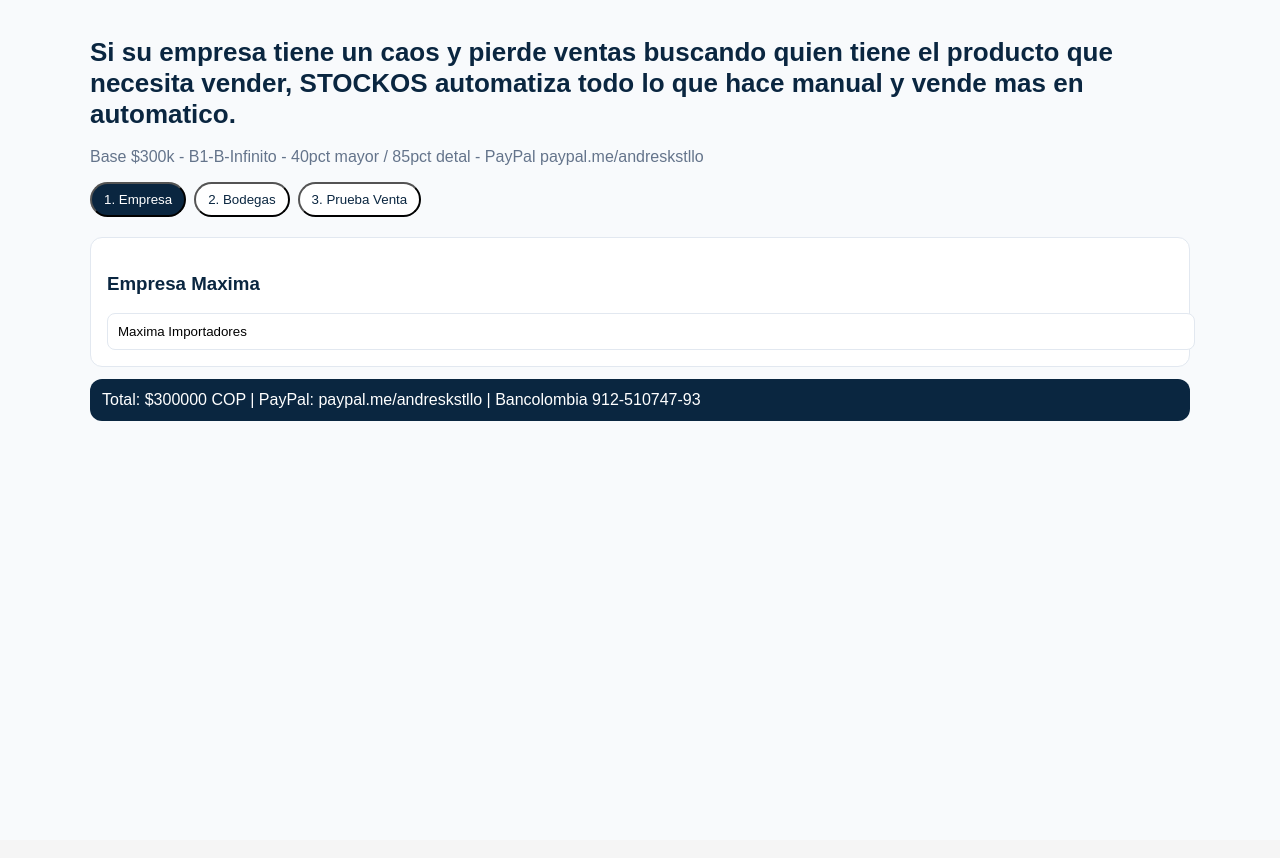
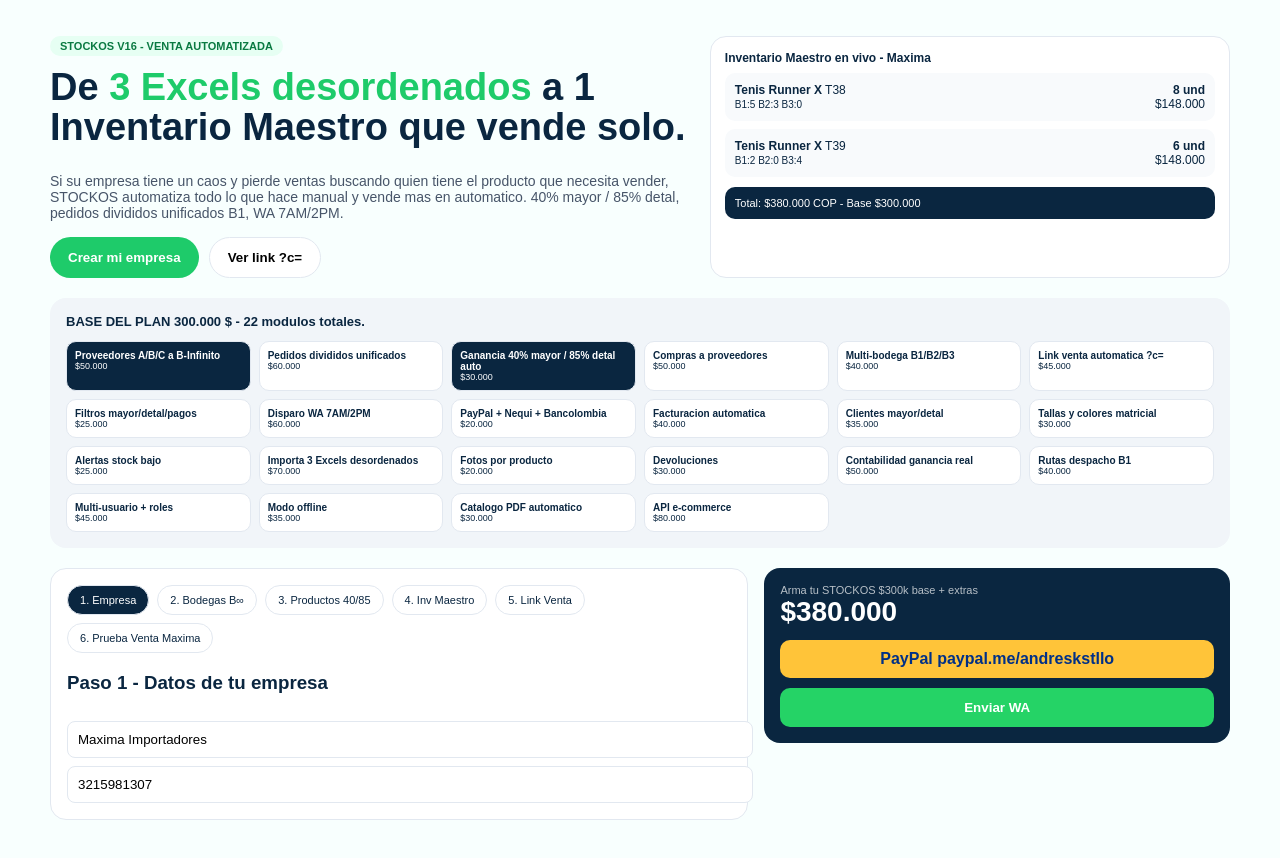
Before and after one commit to adminstockos-dotcom/stockos-v15-full, a Next.js app: page / in a window 1280 px wide. Built offline with nearby package versions, Linux system fonts and the light colour scheme.

Commit message:
Update page.tsx

```diff
--- a/app/page.tsx
+++ b/app/page.tsx
@@ -1,76 +1,81 @@
 "use client";
 // @ts-nocheck
 import { useState, useEffect } from "react";
-
 const BASE = 300000;
-
 export default function Home() {
-  const [empresa, setEmpresa] = useState({ nombre: "Maxima Importadores", wa: "3215981307", email: "adminstockos@gmail.com" });
+  const [empresa, setEmpresa] = useState({ nombre: "Maxima Importadores", nit: "900.123.456-7", wa: "3215981307", email: "adminstockos@gmail.com", ciudad: "Cali" });
   const [proveedores, setProveedores] = useState([
-    { id: "b1", nombre: "Proveedor A", bodega: "B1" },
-    { id: "b2", nombre: "Proveedor B", bodega: "B2" },
-    { id: "b3", nombre: "Proveedor C", bodega: "B3" },
+    { id: "b1", nombre: "Proveedor A - Cali Centro", bodega: "B1", ciudad: "Cali" },
+    { id: "b2", nombre: "Proveedor B - Mayorista Bogota", bodega: "B2", ciudad: "Bogota" },
+    { id: "b3", nombre: "Proveedor C - Importador", bodega: "B3", ciudad: "Medellin" },
   ]);
-  const [productos] = useState([
-    { id: "p1", nombre: "Tenis Runner X", costo: 80000, talla: "38", stocks: { b1: 5, b2: 3, b3: 0 } },
-    { id: "p2", nombre: "Tenis Runner X", costo: 80000, talla: "39", stocks: { b1: 2, b2: 0, b3: 4 } },
+  const [productos, setProductos] = useState([
+    { id: "p1", nombre: "Tenis Runner X", costo: 80000, talla: "38", color: "Negro", stocks: { b1: 5, b2: 3, b3: 0 }, cat: "Tenis" },
+    { id: "p2", nombre: "Tenis Runner X", costo: 80000, talla: "39", color: "Blanco", stocks: { b1: 2, b2: 0, b3: 4 }, cat: "Tenis" },
   ]);
   const [paso, setPaso] = useState(0);
-  const [mods, setMods] = useState([]);
+  const [mods, setMods] = useState(["prov", "ganancia"]);
   const [linkGen, setLinkGen] = useState("");
-
-  const MODULES = [
-    { id: "prov", name: "Proveedores B Infinito", price: 50000 },
-    { id: "pedidos", name: "Pedidos unificados", price: 60000 },
-    { id: "ganancia", name: "Ganancia 40pct/85pct", price: 30000 },
+  const [carrito, setCarrito] = useState([]);
+  const [filtro, setFiltro] = useState("detal");
+  const MODULOS_22 = [
+    { id: "prov", name: "Proveedores A/B/C a B-Infinito", desc: "B1,B2,B3 hasta B∞", price: 50000 },
+    { id: "pedidos", name: "Pedidos divididos unificados", desc: "2 B1 +1 B3 = 1 despacho B1", price: 60000 },
+    { id: "ganancia", name: "Ganancia 40% mayor / 85% detal auto", desc: "Calcula precio solo", price: 30000 },
+    { id: "compras", name: "Compras a proveedores", desc: "Ordena stock", price: 50000 },
+    { id: "multibodega", name: "Multi-bodega B1/B2/B3", desc: "Unifica 3 Excels en 1 Maestro", price: 40000 },
+    { id: "link", name: "Link venta automatica ?c=", desc: "Base64 con todo", price: 45000 },
+    { id: "filtros", name: "Filtros mayor/detal/pagos", desc: "Filtra link", price: 25000 },
+    { id: "wa", name: "Disparo WA 7AM/2PM", desc: "Reporte auto", price: 60000 },
+    { id: "paypal", name: "PayPal + Nequi + Bancolombia", desc: "paypal.me/andreskstllo", price: 20000 },
+    { id: "factura", name: "Facturacion automatica", desc: "Factura + remision", price: 40000 },
+    { id: "clientes", name: "Clientes mayor/detal", desc: "Historial", price: 35000 },
+    { id: "tallas", name: "Tallas y colores matricial", desc: "Matriz", price: 30000 },
+    { id: "alertas", name: "Alertas stock bajo", desc: "Avisa <5", price: 25000 },
+    { id: "excel", name: "Importa 3 Excels desordenados", desc: "A,B,C -> 1 Maestro", price: 70000 },
+    { id: "fotos", name: "Fotos por producto", desc: "Galeria WA", price: 20000 },
+    { id: "devol", name: "Devoluciones", desc: "Control devol", price: 30000 },
+    { id: "conta", name: "Contabilidad ganancia real", desc: "Costo vs venta", price: 50000 },
+    { id: "rutas", name: "Rutas despacho B1", desc: "Optimiza", price: 40000 },
+    { id: "multiuser", name: "Multi-usuario + roles", desc: "Vendedor,bodega,admin", price: 45000 },
+    { id: "offline", name: "Modo offline", desc: "Vende sin internet", price: 35000 },
+    { id: "catalogo", name: "Catalogo PDF automatico", desc: "PDF 40/85", price: 30000 },
+    { id: "api", name: "API e-commerce", desc: "Shopify/Woo", price: 80000 },
   ];
-
-  const total = BASE + mods.reduce((s: any, id: any) => {
-    const f: any = MODULES.find((m: any) => m.id === id);
-    return s + (f? f.price : 0);
-  }, 0);
-
-  const toB64 = (str: string) => {
-    if (typeof window === "undefined") return "";
-    try { return window.btoa(unescape(encodeURIComponent(str))); } catch { return window.btoa(str); }
-  };
-  const fromB64 = (str: string) => {
-    if (typeof window === "undefined") return "{}";
-    try { return decodeURIComponent(escape(window.atob(str))); } catch { return window.atob(str); }
-  };
-
-  useEffect(() => {
-    try {
-      const c = new URLSearchParams(window.location.search).get("c");
-      if (c) {
-        const data = JSON.parse(fromB64(c));
-        if (data.empresa) setEmpresa(data.empresa);
-        if (data.proveedores) setProveedores(data.proveedores);
-      }
-    } catch {}
-  }, []);
-
-  const generarLink = () => {
-    const b64 = toB64(JSON.stringify({ empresa, proveedores, productos, mods, total }));
-    setLinkGen(window.location.origin + window.location.pathname + "?c=" + b64);
-  };
-
+  const total = BASE + mods.reduce((s, id) => s + (MODULOS_22.find(m => m.id === id)?.price || 0), 0);
+  const toB64 = (str) => { if(typeof window==="undefined") return ""; try{ return window.btoa(unescape(encodeURIComponent(str))); }catch{ return window.btoa(str); } };
+  const fromB64 = (str) => { if(typeof window==="undefined") return "{}"; try{ return decodeURIComponent(escape(window.atob(str))); }catch{ return window.atob(str); } };
+  useEffect(() => { try{ const c=new URLSearchParams(window.location.search).get("c"); if(c){ const data=JSON.parse(fromB64(c)); if(data.empresa) setEmpresa(data.empresa); if(data.proveedores) setProveedores(data.proveedores); if(data.productos) setProductos(data.productos); if(data.mods) setMods(data.mods); } }catch{} }, []);
+  const calcMayor=(c)=>Math.round(c*1.4); const calcDetal=(c)=>Math.round(c*1.85);
+  const inventarioMaestro=productos.map(p=>{ const totalStock=Object.values(p.stocks).reduce((a,b)=>a+b,0); return {...p, totalStock, mayor: calcMayor(p.costo), detal: calcDetal(p.costo)}; });
+  const generarLink=()=>{ const b64=toB64(JSON.stringify({ empresa, proveedores, productos, mods, total, base: BASE })); setLinkGen(window.location.origin+window.location.pathname+"?c="+b64); };
   return (
-    <div style={{ fontFamily: "Arial", background: "#F8FAFC", minHeight: "100vh", color: "#0A2640", padding: 20 }}>
-      <div style={{ maxWidth: 1100, margin: "0 auto" }}>
-        <h1 style={{ fontSize: 26, fontWeight: 900 }}>Si su empresa tiene un caos y pierde ventas buscando quien tiene el producto que necesita vender, STOCKOS automatiza todo lo que hace manual y vende mas en automatico.</h1>
-        <p style={{ color: "#64748B" }}>Base $300k - B1-B-Infinito - 40pct mayor / 85pct detal - PayPal paypal.me/andreskstllo</p>
-        <div style={{ display: "flex", gap: 8, marginTop: 16 }}>
-          <button onClick={() => setPaso(0)} style={{ padding: "8px 12px", borderRadius: 999, background: paso===0?"#0A2640":"white", color: paso===0?"white":"#0A2640" }}>1. Empresa</button>
-          <button onClick={() => setPaso(1)} style={{ padding: "8px 12px", borderRadius: 999, background: paso===1?"#0A2640":"white", color: paso===1?"white":"#0A2640" }}>2. Bodegas</button>
-          <button onClick={() => setPaso(2)} style={{ padding: "8px 12px", borderRadius: 999, background: paso===2?"#0A2640":"white", color: paso===2?"white":"#0A2640" }}>3. Prueba Venta</button>
+    <div style={{ fontFamily: "Arial", background: "#F8FFFE", minHeight: "100vh", color: "#0A2640" }}>
+      <div style={{ maxWidth: 1180, margin: "0 auto", padding: "0 20px" }}>
+        <div style={{ display: "grid", gridTemplateColumns: "1.1fr 0.9fr", gap: 24, padding: "36px 0 20px" }}>
+          <div>
+            <div style={{ display: "inline-block", background: "#E6FFF3", color: "#0A7A42", padding: "4px 10px", borderRadius: 999, fontSize: 11, fontWeight: 800 }}>STOCKOS V16 - VENTA AUTOMATIZADA</div>
+            <h1 style={{ fontSize: 38, fontWeight: 900, lineHeight: 1.05, marginTop: 12 }}>De <span style={{ color: "#1ECB6A" }}>3 Excels desordenados</span> a 1 Inventario Maestro que vende solo.</h1>
+            <p style={{ marginTop: 12, color: "#475569", fontSize: 14 }}>Si su empresa tiene un caos y pierde ventas buscando quien tiene el producto que necesita vender, STOCKOS automatiza todo lo que hace manual y vende mas en automatico. 40% mayor / 85% detal, pedidos divididos unificados B1, WA 7AM/2PM.</p>
+            <div style={{ display: "flex", gap: 10, marginTop: 16 }}><button onClick={()=>setPaso(0)} style={{ background: "#1ECB6A", color: "white", padding: "12px 18px", borderRadius: 999, border: "none", fontWeight: 800 }}>Crear mi empresa</button><button onClick={generarLink} style={{ background: "white", padding: "12px 18px", borderRadius: 999, border: "1px solid #E2E8F0", fontWeight: 700 }}>Ver link ?c=</button></div>
+          </div>
+          <div style={{ background: "white", borderRadius: 16, border: "1px solid #E2E8F0", padding: 14 }}>
+            <div style={{ fontWeight: 800, fontSize: 12 }}>Inventario Maestro en vivo - Maxima</div>
+            {inventarioMaestro.map(p=><div key={p.id} style={{ display: "flex", justifyContent: "space-between", background: "#F8FAFC", padding: "10px", borderRadius: 10, fontSize: 12, marginTop: 8 }}><div><b>{p.nombre}</b> T{p.talla}<br/><span style={{ fontSize: 10 }}>{proveedores.map(pr=>pr.bodega+":"+(p.stocks[pr.id]||0)).join(" ")}</span></div><div style={{ textAlign: "right" }}><div style={{ fontWeight: 800 }}>{p.totalStock} und</div><div>${p.detal.toLocaleString("es-CO")}</div></div></div>)}
+            <div style={{ marginTop: 10, background: "#0A2640", color: "white", borderRadius: 10, padding: 10, fontSize: 11 }}>Total: ${total.toLocaleString("es-CO")} COP - Base ${BASE.toLocaleString("es-CO")}</div>
+          </div>
         </div>
-        <div style={{ marginTop: 20, background: "white", padding: 16, borderRadius: 12, border: "1px solid #E2E8F0" }}>
-          {paso===0 && <div><h3>Empresa Maxima</h3><input value={empresa.nombre} onChange={(e) => setEmpresa({...empresa, nombre: e.target.value })} style={{ width: "100%", padding: 10, borderRadius: 8, border: "1px solid #E2E8F0" }} /></div>}
-          {paso===1 && <div><h3>Bodegas B1-Infinito</h3>{proveedores.map((p: any) => <div key={p.id} style={{ marginTop: 8 }}><span style={{ background: "#0A2640", color: "white", padding: "4px 8px", borderRadius: 6 }}>{p.bodega}</span> {p.nombre}</div>)}<button onClick={() => setProveedores([...proveedores, { id: "b"+(proveedores.length+1), nombre: "Proveedor "+String.fromCharCode(65+proveedores.length), bodega: "B"+(proveedores.length+1) }])} style={{ marginTop: 12, padding: "8px 14px", borderRadius: 999, background: "#1ECB6A", border: "none" }}>+ Agregar B{proveedores.length+1}</button></div>}
-          {paso===2 && <div><h3>Prueba Venta Automatica</h3><button onClick={generarLink} style={{ width: "100%", padding: 12, background: "#0A2640", color: "white", borderRadius: 10 }}>GENERAR LINK?c=</button>{linkGen && <div style={{ marginTop: 8, fontSize: 10, wordBreak: "break-all", background: "#F1F5F9", padding: 8 }}>{linkGen}</div>}</div>}
+        <div style={{ background: "#F1F5F9", borderRadius: 16, padding: 16 }}><div style={{ fontWeight: 900, fontSize: 13 }}>BASE DEL PLAN 300.000 $ - 22 modulos totales.</div><div style={{ display: "grid", gridTemplateColumns: "repeat(6, 1fr)", gap: 8, marginTop: 12 }}>{MODULOS_22.map(m=><label key={m.id} style={{ background: mods.includes(m.id)?"#0A2640":"white", color: mods.includes(m.id)?"white":"#0A2640", border: "1px solid #E2E8F0", borderRadius: 10, padding: "8px", fontSize: 10 }}><input type="checkbox" checked={mods.includes(m.id)} onChange={()=>setMods(prev=>prev.includes(m.id)?prev.filter(x=>x!==m.id):[...prev,m.id])} style={{ display: "none" }} /><div style={{ fontWeight: 800 }}>{m.name}</div><div style={{ fontSize: 9 }}>${m.price.toLocaleString("es-CO")}</div></label>)}</div></div>
+        <div style={{ marginTop: 20, display: "grid", gridTemplateColumns: "1.2fr 0.8fr", gap: 16, paddingBottom: 40 }}>
+          <div style={{ background: "white", borderRadius: 16, border: "1px solid #E2E8F0", padding: 16 }}>
+            <div style={{ display: "flex", gap: 8, flexWrap: "wrap" }}>{["Empresa","Bodegas B∞","Productos 40/85","Inv Maestro","Link Venta","Prueba Venta Maxima"].map((s,i)=><button key={s} onClick={()=>setPaso(i)} style={{ padding: "8px 12px", borderRadius: 999, border: "1px solid #E2E8F0", background: paso===i?"#0A2640":"white", color: paso===i?"white":"#0A2640", fontSize: 11 }}>{i+1}. {s}</button>)}</div>
+            {paso===0 && <div style={{ marginTop: 16 }}><h3>Paso 1 - Datos de tu empresa</h3><input value={empresa.nombre} onChange={e=>setEmpresa({...empresa, nombre: e.target.value})} placeholder="Maxima Importadores" style={{ width: "100%", padding: 10, borderRadius: 8, border: "1px solid #E2E8F0", marginTop: 8 }} /><input value={empresa.wa} onChange={e=>setEmpresa({...empresa, wa: e.target.value})} placeholder="WhatsApp" style={{ width: "100%", padding: 10, borderRadius: 8, border: "1px solid #E2E8F0", marginTop: 8 }} /></div>}
+            {paso===1 && <div style={{ marginTop: 16 }}><h3>Bodegas B1 a B-Infinito</h3>{proveedores.map(p=><div key={p.id} style={{ display: "flex", gap: 8, marginTop: 8 }}><span style={{ background: "#0A2640", color: "white", padding: "4px 8px", borderRadius: 6 }}>{p.bodega}</span><input value={p.nombre} onChange={e=>setProveedores(proveedores.map(x=>x.id===p.id?{...x, nombre: e.target.value}:x))} style={{ flex: 1, padding: 8, borderRadius: 8, border: "1px solid #E2E8F0" }} /></div>)}<button onClick={()=>setProveedores([...proveedores,{ id: "b"+(proveedores.length+1), nombre: "Proveedor "+String.fromCharCode(65+proveedores.length), bodega: "B"+(proveedores.length+1) }])} style={{ marginTop: 10, padding: "8px 14px", borderRadius: 999, background: "#1ECB6A", border: "none" }}>+ Agregar B{proveedores.length+1} hasta B∞</button></div>}
+            {paso===4 && <div style={{ marginTop: 16 }}><h3>Link venta automatica ?c=</h3><button onClick={generarLink} style={{ width: "100%", background: "#0A2640", color: "white", padding: 12, borderRadius: 10, fontWeight: 800 }}>GENERAR LINK CORTO</button>{linkGen && <div style={{ marginTop: 8, fontSize: 10, wordBreak: "break-all", background: "#F1F5F9", padding: 8 }}>{linkGen}</div>}</div>}
+            {paso===5 && <div style={{ marginTop: 16 }}><h3>Prueba Venta Automatica Maxima</h3>{inventarioMaestro.map(p=><div key={p.id} style={{ display: "flex", justifyContent: "space-between", padding: 8, borderBottom: "1px solid #F1F5F9" }}><span>{p.nombre} Stock {p.totalStock} ${p.detal.toLocaleString("es-CO")}</span><button onClick={()=>setCarrito(prev=>{ const ex=prev.find(x=>x.prodId===p.id); if(ex) return prev.map(x=>x.prodId===p.id?{...x, qty: x.qty+1}:x); return [...prev,{ prodId: p.id, qty: 1 }]; })} style={{ padding: "4px 10px", borderRadius: 999, background: "#1ECB6A", border: "none" }}>+ Agregar</button></div>)}<div style={{ marginTop: 10, background: "#F8FAFC", padding: 10, borderRadius: 8 }}>Carrito: {carrito.length===0?"vacio":carrito.map(c=>{ const pr=productos.find(p=>p.id===c.prodId); return pr.nombre+" x"+c.qty; }).join(", ")}</div></div>}
+          </div>
+          <div style={{ background: "#0A2640", color: "white", borderRadius: 16, padding: 16, height: "fit-content" }}><div style={{ fontSize: 11, opacity: 0.7 }}>Arma tu STOCKOS $300k base + extras</div><div style={{ fontSize: 28, fontWeight: 900 }}>${total.toLocaleString("es-CO")}</div><a href="https://paypal.me/andreskstllo" target="_blank" style={{ display: "block", marginTop: 12, background: "#FFC439", color: "#003087", textAlign: "center", padding: 10, borderRadius: 10, fontWeight: 800, textDecoration: "none" }}>PayPal paypal.me/andreskstllo</a><button onClick={()=>{ const b64=toB64(JSON.stringify({ empresa, proveedores, productos, mods, total })); window.open("https://wa.me/573215981307?text="+encodeURIComponent("Hola STOCKOS soy "+empresa.nombre+" Plan $"+total+" Link: "+window.location.origin+"?c="+b64), "_blank"); }} style={{ width: "100%", marginTop: 10, background: "#25D366", color: "white", padding: 12, borderRadius: 10, fontWeight: 800, border: "none" }}>Enviar WA</button></div>
         </div>
-        <div style={{ marginTop: 12, background: "#0A2640", color: "white", padding: 12, borderRadius: 12 }}>Total: ${total} COP | PayPal: paypal.me/andreskstllo | Bancolombia 912-510747-93</div>
       </div>
     </div>
   );
```
